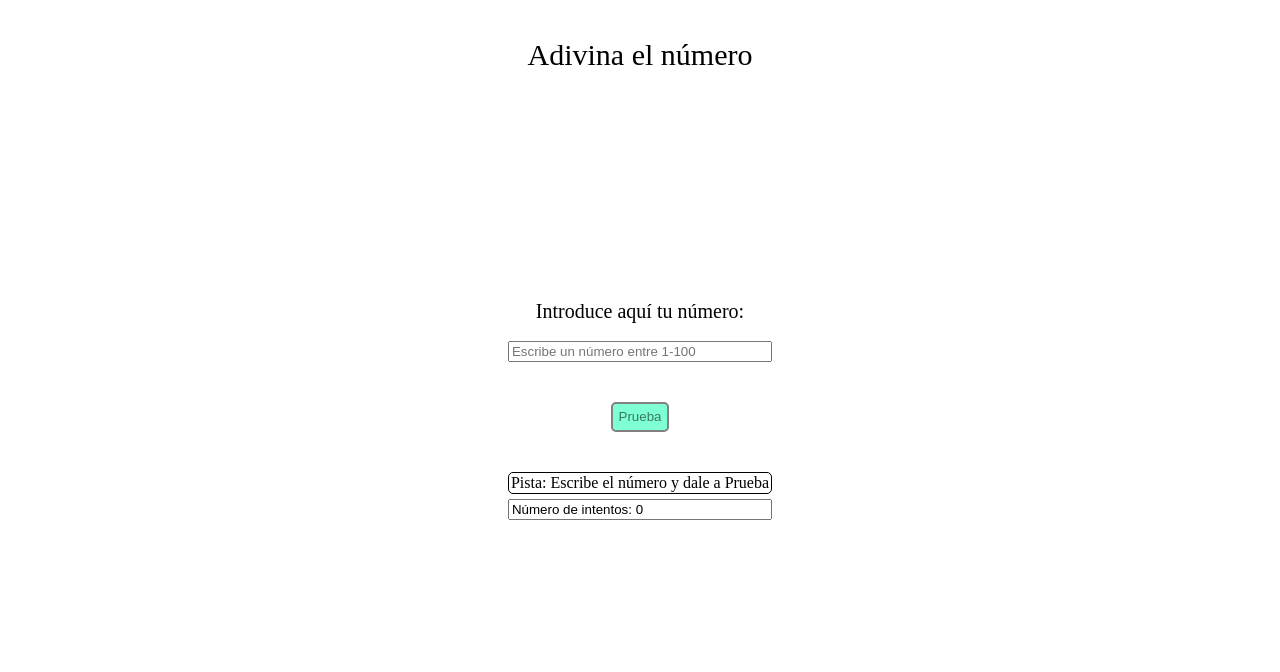
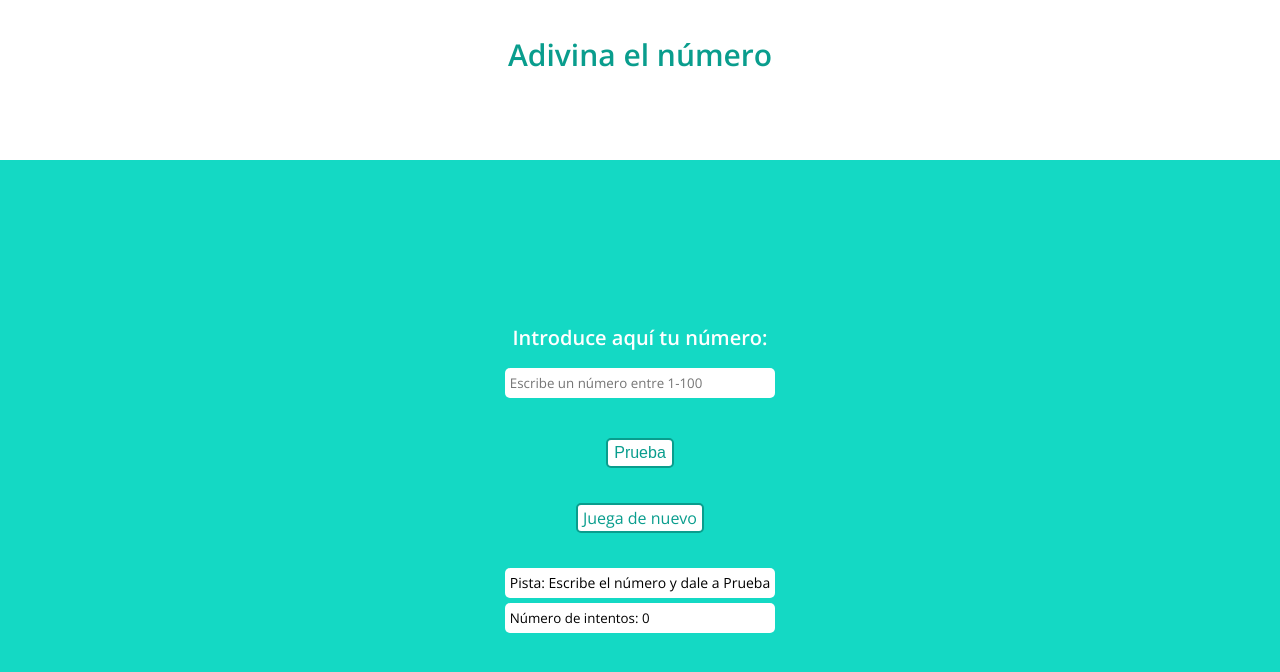
Before and after one commit to Adalab/modulo-2-evaluacion-intermedia-PatriciaVaqueroSaenz, a plain HTML site: page index.html in a window 1280 px wide. Drawn offline with nearby package versions, Linux system fonts and the light colour scheme.

Commit message:
add styles

```diff
--- a/index.html
+++ b/index.html
@@ -4,6 +4,8 @@
     <meta charset="UTF-8" />
     <meta http-equiv="X-UA-Compatible" content="IE=edge" />
     <meta name="viewport" content="width=device-width, initial-scale=1.0" />
+    <link rel="preconnect" href="https://fonts.gstatic.com">
+    <link href="https://fonts.googleapis.com/css2?family=Open+Sans:wght@400;600&display=swap" rel="stylesheet">
     <link rel="stylesheet" href="./stylesheet/reset.css" />
     <link rel="stylesheet" href="./stylesheet/main.css" />
     <link rel="shortcut icon" href="./images/favicon.png" />
@@ -23,6 +25,7 @@
           class="input1 js-inputNumber"
         />
         <input type="button" value="Prueba" class="js-button button" />
+        <a href="./index.html" class="playAgain">Juega de nuevo</a>
         <p class="paragraph js-text">
           Pista: Escribe el número y dale a Prueba
         </p>
--- a/stylesheet/main.css
+++ b/stylesheet/main.css
@@ -1,17 +1,23 @@
 .header {
   text-align: center;
+  height: 20vh;
 }
 .title {
-  margin: 40px 0 20px;
+  padding: 40px 0 40px;
   font-size: 30px;
+  color: #099d8d;
+  font-family: "Open Sans";
+  font-weight: 600;
 }
 .main {
+  background-color: #14d9c4;
   width: 100%;
   height: 80vh;
   display: flex;
   justify-content: center;
   flex-direction: column;
   align-items: center;
+  font-family: "Open Sans";
 }
 .form {
   margin: 0 auto;
@@ -23,31 +29,74 @@
   display: block;
   text-align: center;
   font-size: 20px;
+  color: white;
+  font-weight: 600;
 }
 .input1 {
   display: block;
   width: 100%;
   margin: 20px 0;
+  border-radius: 5px;
+  border-style: none;
+  height: 30px;
+  font-family: "Open Sans";
+  padding: 5px;
 }
 .input2 {
   display: block;
   width: 100%;
+  border-radius: 5px;
+  border-style: none;
+  height: 30px;
+  font-family: "Open Sans";
+  padding: 5px;
 }
 .button {
   display: block;
   margin: 20px 0;
   border-radius: 5px;
   height: 30px;
-  background-color: aquamarine;
+  background-color: white;
   border-style: none;
-  border: 2px solid gray;
-  color: #00000088;
+  border: 2px solid #099d8d;
+  color: #099d8d;
+  font-size: 16px;
+}
+.button:hover {
+  background-color: #099d8d;
+  border: 2px solid white;
+  color: white;
+}
+.playAgain {
+  text-decoration: none;
+  margin: 15px 0;
+  border-radius: 5px;
+  height: 30px;
+  background-color: white;
+  border-style: none;
+  border: 2px solid #099d8d;
+  color: #099d8d;
+  font-size: 16px;
+  display: flex;
+  flex-direction: column;
+  align-items: center;
+  justify-content: center;
+  padding: 2px 5px;
+}
+.playAgain:hover {
+  background-color: #099d8d;
+  border: 2px solid white;
+  color: white;
 }
 .paragraph {
-  font-size: 16px;
-  border: 1px solid black;
-  padding: 2px;
+  font-size: 14px;
+  line-height: 20px;
+  padding: 5px;
   margin: 20px 0 5px;
   border-radius: 5px;
   min-width: 219px;
+  background-color: white;
+  height: 30px;
+  font-family: "Open Sans";
+  vertical-align: middle;
 }
```
